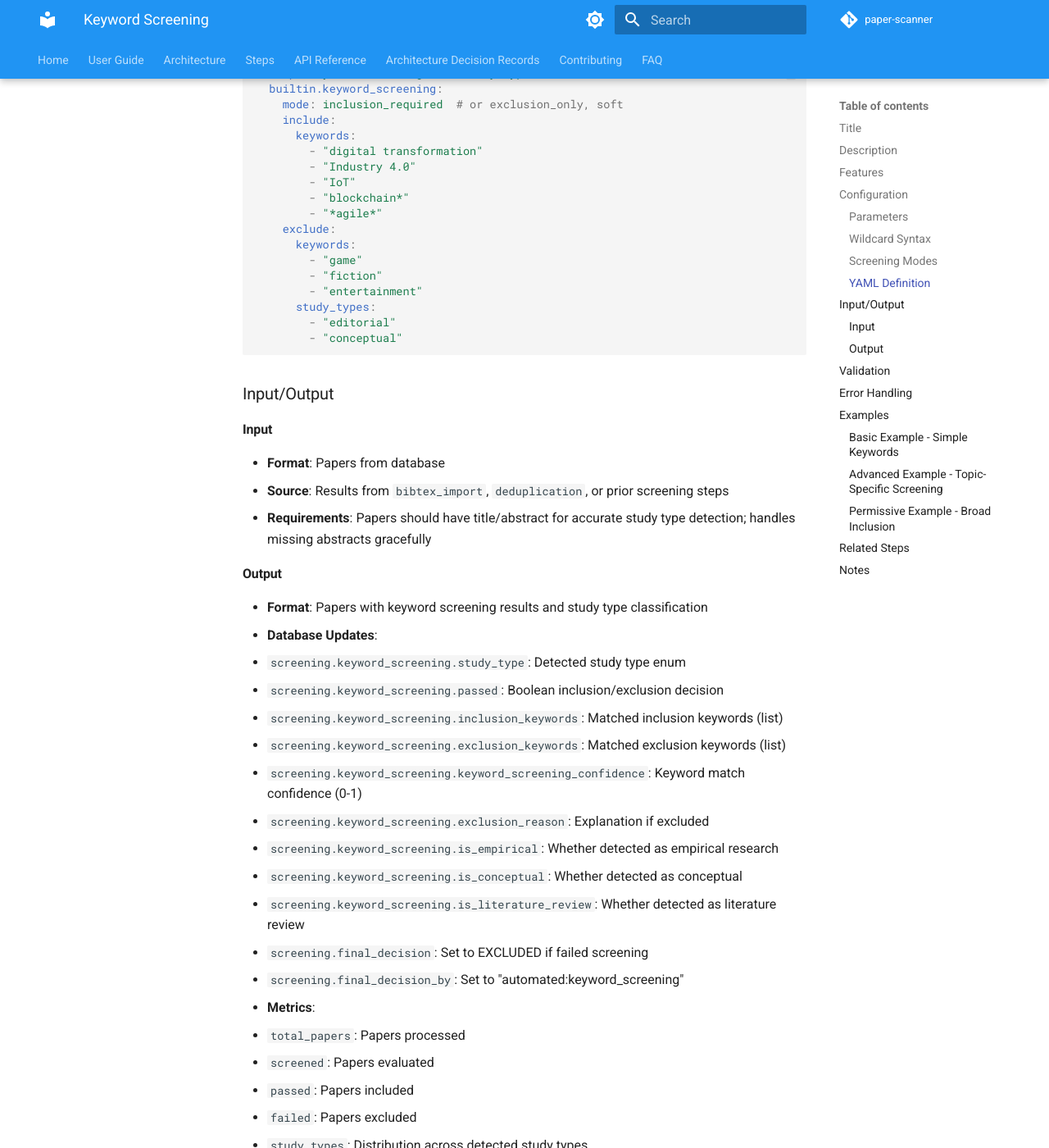
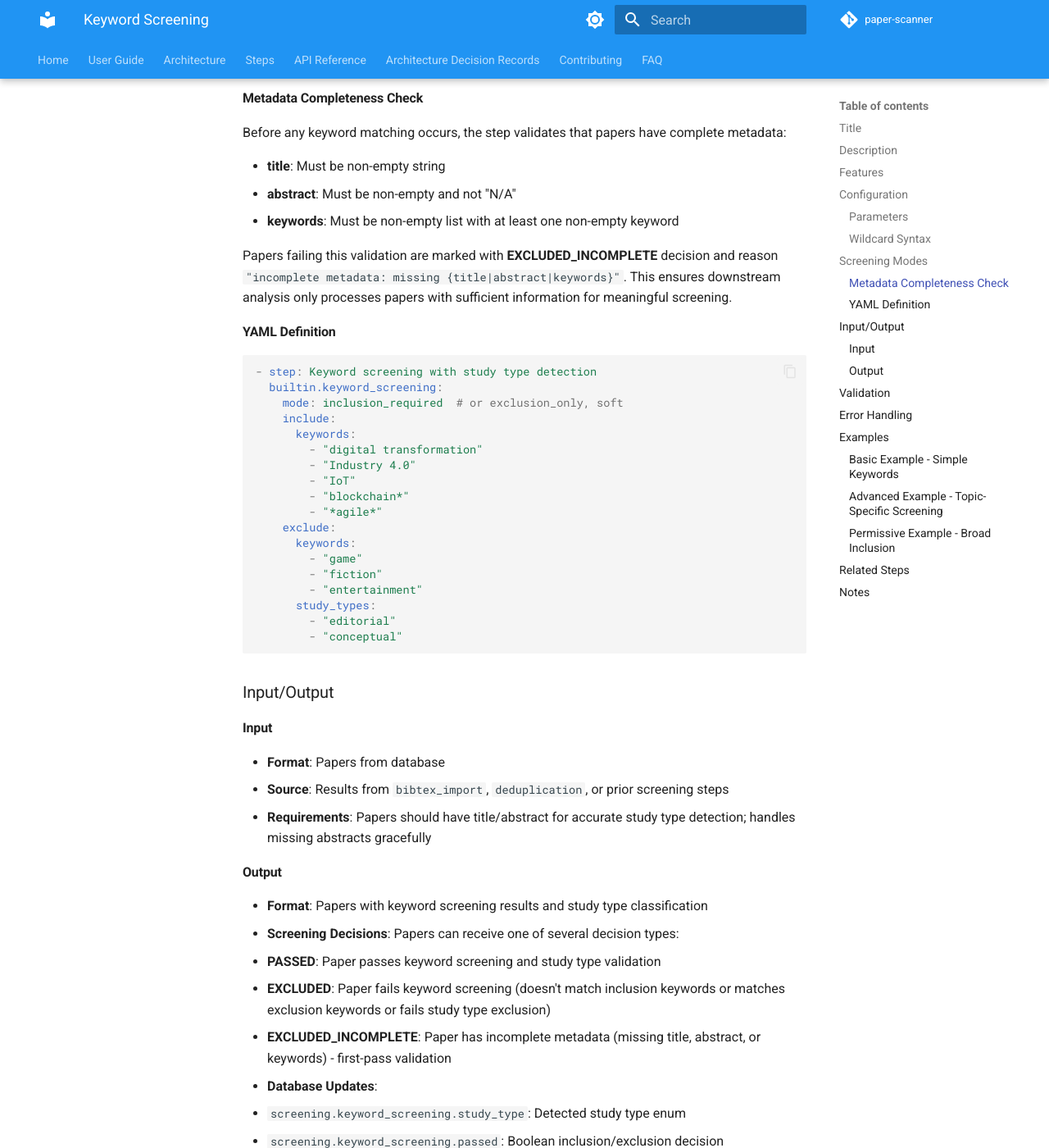
Before and after one commit to iheitlager/paper-scanner, an MkDocs documentation site: the page built from docs/steps/keyword_screening.md, in a window 1280 px wide and 1400 px high, scrolled down 2139 px. Shown: the whole window at 82% size. Built offline with MkDocs 1.6.1 and Material for MkDocs 9.7.7, drawn with Linux system fonts in a browser that asks for light colours; comment, search, counter and statistics services are not loaded; the version menu is left out; some of the changed text lies outside the part shown.

Commit message:
docs: update keyword_screening step documentation for EXCLUDED_INCOMPLETE feature
- Added metadata completeness validation to features list
- Documented EXCLUDED_INCOMPLETE decision type and validation rules
- Explained completeness check occurs before keyword matching
- Added screening decisions section clarifying PASSED, EXCLUDED, EXCLUDED_INCOMPLETE types
- Updated output section to document EXCLUDED_INCOMPLETE in final_decision field
- Added note about completeness validation being first-pass validation
- Updated exclusion_reason field documentation with completeness check examples

```diff
--- a/docs/steps/keyword_screening.md
+++ b/docs/steps/keyword_screening.md
@@ -14,6 +14,7 @@ Papers are classified by study type, matched against inclusion/exclusion keyword
 
 ### Features
 
+- ✅ **Metadata Completeness Validation**: First-pass validation excludes papers with missing title, abstract, or keywords (EXCLUDED_INCOMPLETE decision)
 - ✅ **Implicit Study Type Detection**: Automatically detects empirical (qualitative/quantitative), literature review, case study, conceptual, editorial, and unknown types
 - ✅ **Sophisticated Pattern Matching**: Uses 60+ regex patterns across 8 categories (quantitative methods, qualitative methods, case studies, methodology indicators, etc.)
 - ✅ **Wildcard Keyword Matching**: Support for exact (`keyword`), prefix (`*keyword`), suffix (`keyword*`), and full (`*keyword*`) wildcards
@@ -45,11 +46,21 @@ Keywords support flexible wildcard patterns:
 | Prefix | `*agile` | "agile", "be-agile", "more-agile" |
 | Both | `*agile*` | "agile" anywhere in text |
 
-#### Screening Modes
+### Screening Modes
 
 - **`inclusion_required`** (default): Paper must match inclusion keywords AND not match exclusion keywords AND not be excluded study type
 - **`exclusion_only`**: Exclude based on exclusion keywords and study types; no inclusion requirement
 - **`soft`**: Permissive mode; performs matching but doesn't enforce exclusion
+
+#### Metadata Completeness Check
+
+Before any keyword matching occurs, the step validates that papers have complete metadata:
+
+- **title**: Must be non-empty string
+- **abstract**: Must be non-empty and not "N/A"
+- **keywords**: Must be non-empty list with at least one non-empty keyword
+
+Papers failing this validation are marked with **EXCLUDED_INCOMPLETE** decision and reason `"incomplete metadata: missing {title|abstract|keywords}"`. This ensures downstream analysis only processes papers with sufficient information for meaningful screening.
 
 #### YAML Definition
 
@@ -83,17 +94,21 @@ Keywords support flexible wildcard patterns:
 
 #### Output
 - **Format**: Papers with keyword screening results and study type classification
+- **Screening Decisions**: Papers can receive one of several decision types:
+  - **PASSED**: Paper passes keyword screening and study type validation
+  - **EXCLUDED**: Paper fails keyword screening (doesn't match inclusion keywords or matches exclusion keywords or fails study type exclusion)
+  - **EXCLUDED_INCOMPLETE**: Paper has incomplete metadata (missing title, abstract, or keywords) - first-pass validation
 - **Database Updates**:
   - `screening.keyword_screening.study_type`: Detected study type enum
   - `screening.keyword_screening.passed`: Boolean inclusion/exclusion decision
   - `screening.keyword_screening.inclusion_keywords`: Matched inclusion keywords (list)
   - `screening.keyword_screening.exclusion_keywords`: Matched exclusion keywords (list)
   - `screening.keyword_screening.keyword_screening_confidence`: Keyword match confidence (0-1)
-  - `screening.keyword_screening.exclusion_reason`: Explanation if excluded
+  - `screening.keyword_screening.exclusion_reason`: Explanation if excluded (e.g., "incomplete metadata: missing keywords")
   - `screening.keyword_screening.is_empirical`: Whether detected as empirical research
   - `screening.keyword_screening.is_conceptual`: Whether detected as conceptual
   - `screening.keyword_screening.is_literature_review`: Whether detected as literature review
-  - `screening.final_decision`: Set to EXCLUDED if failed screening
+  - `screening.final_decision`: Set to EXCLUDED or EXCLUDED_INCOMPLETE if failed screening
   - `screening.final_decision_by`: Set to "automated:keyword_screening"
 - **Metrics**:
   - `total_papers`: Papers processed
@@ -178,6 +193,7 @@ The step handles:
 
 ### Notes
 
+- **Metadata completeness is validated first**: Papers missing title, abstract, or keywords are immediately excluded with EXCLUDED_INCOMPLETE decision before any keyword matching
 - **Keyword matching is case-insensitive** for flexibility
 - **Partial word matching** is supported (e.g., "transform" matches "transformation")
 - **Scoring mechanism**: Counts keyword occurrences in title (2x weight) and abstract/keywords (1x weight)
```
